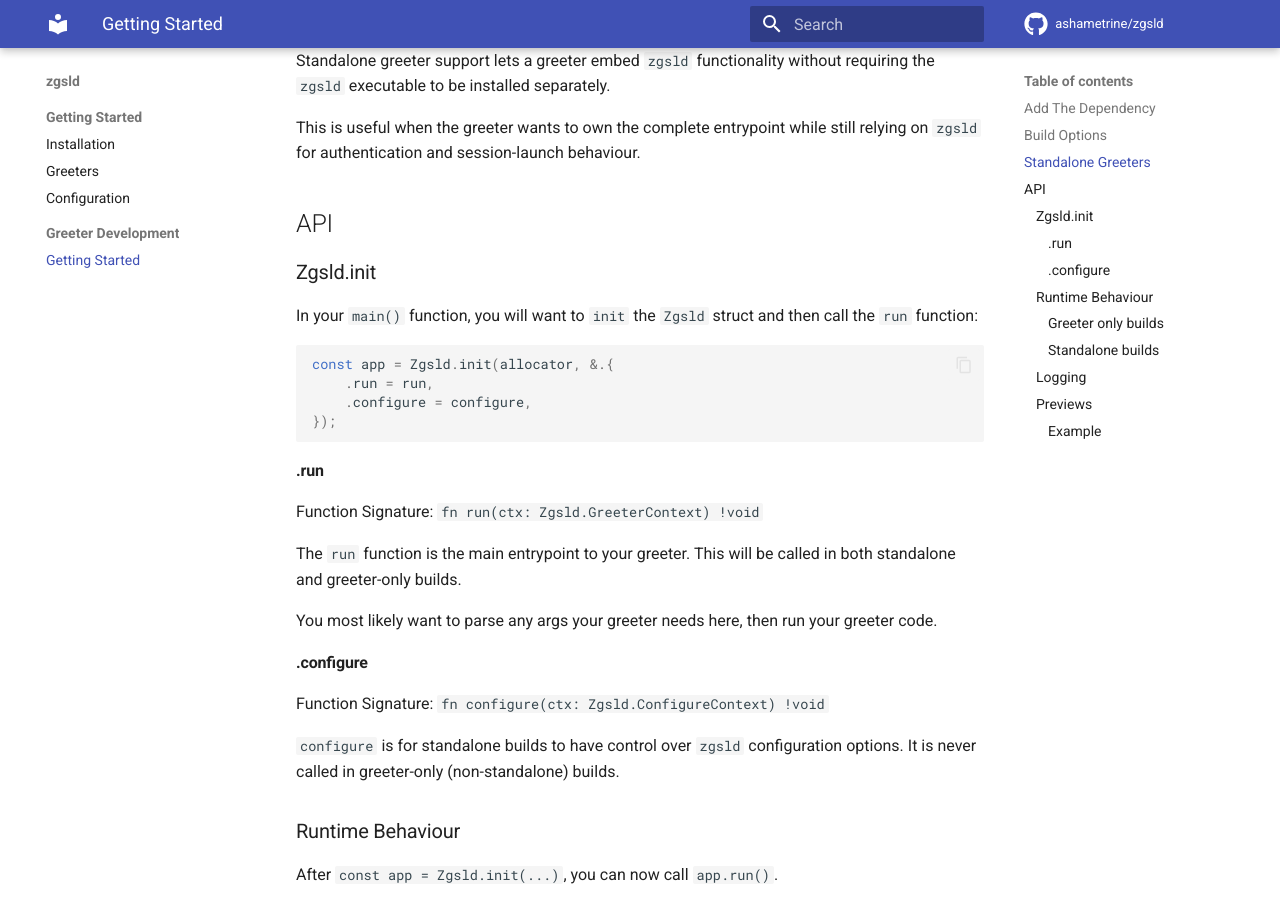
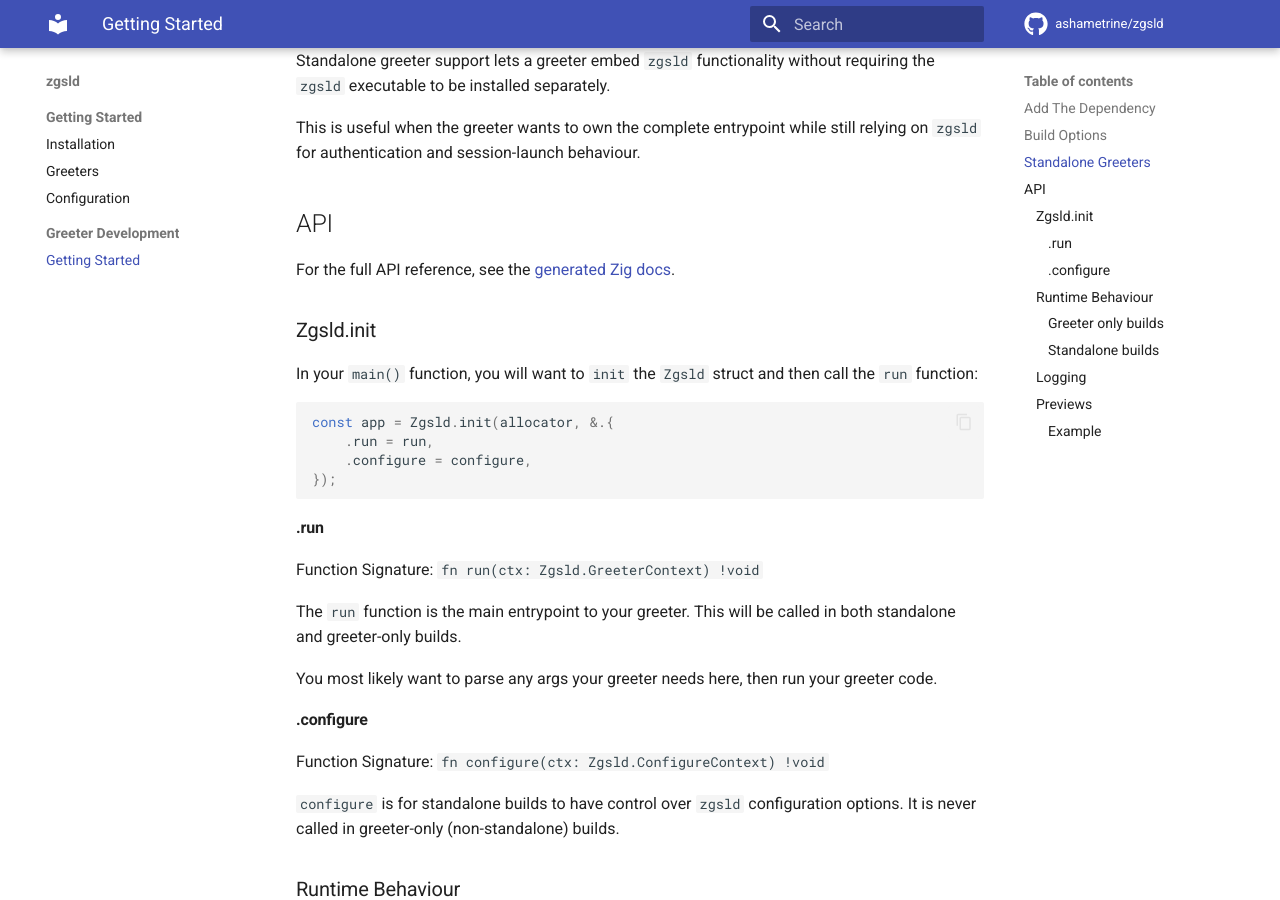
Before and after one commit to AshAmetrine/zgsld, an MkDocs documentation site: the page built from docs/greeter-development.md, in a window 1280 px wide and 900 px high, scrolled down 933 px. Built offline with MkDocs 1.6.1 and Material for MkDocs 9.7.7, drawn with Linux system fonts in a browser that asks for light colours; comment, search, counter and statistics services are not loaded.

Commit message:
ci: deploy mkdocs site with generated zig docs

```diff
--- a/docs/greeter-development.md
+++ b/docs/greeter-development.md
@@ -40,6 +40,8 @@ Standalone greeter support lets a greeter embed `zgsld` functionality without re
 This is useful when the greeter wants to own the complete entrypoint while still relying on `zgsld` for authentication and session-launch behaviour.
 
 ## API
+
+For the full API reference, see the [generated Zig docs](../zig/).
 
 ### Zgsld.init
 
```
Also changed, not shown: 1 other file.
